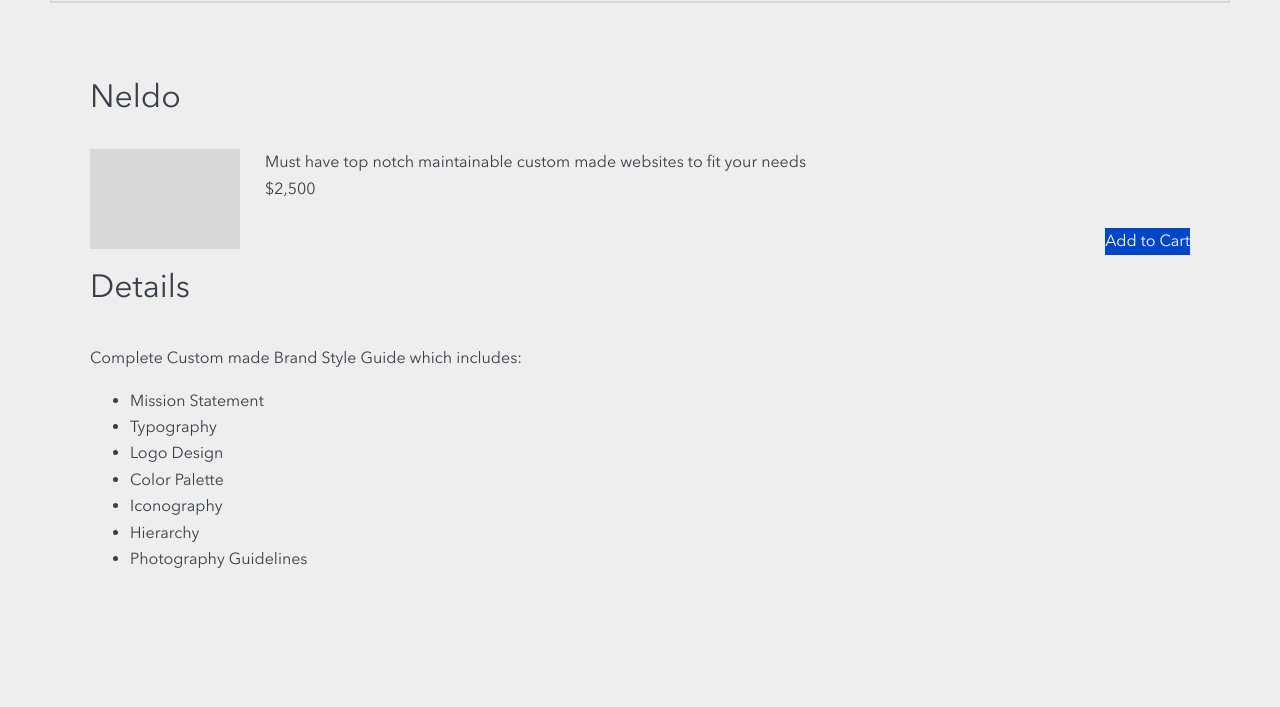
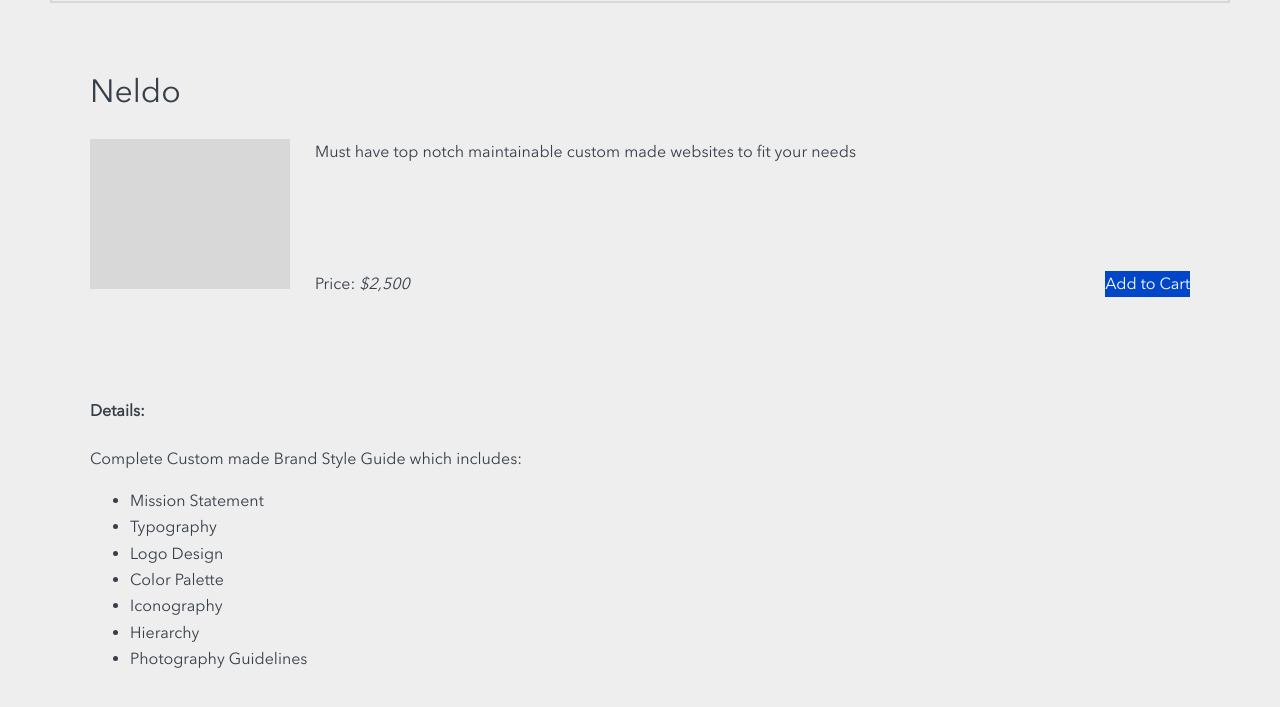
Before and after one commit to nyoandnuraco/nyoandnuraco, a Gatsby site: page /shop/neldo in a window 1280 px wide. Shown: the part 127-834 px from the top of the page. Before the commit the page ends 800 px from the top, so only its background shows below. Built offline with nearby package versions, Linux system fonts and the light colour scheme; Gatsby itself is replaced by a stand-in of ours.

Commit message:
add:productdetailstyle

```diff
--- a/src/pages/shop.module.css
+++ b/src/pages/shop.module.css
@@ -18,17 +18,14 @@
   }
 
  .imgbox{
-    width:150px;
-    height: 100px;
+    width:200px;
+    height: 150px;
     background-color: #d8d8d8;
     display: inline-block;
     float:left;
     margin-right: 25px;
  }
 
- .description{
-     padding:20px;
- }
 
  #ctabtn{
      float:right;
--- a/src/pages/shop/neldo.js
+++ b/src/pages/shop/neldo.js
@@ -22,15 +22,16 @@ class Neldo extends React.Component {
         </div>
     </nav>
 <div class="wrapper">
-     <h2>Neldo</h2>
+     <h1>Neldo</h1>
 
                <div className={styles.imgbox}></div>
-                <div class="description">Must have top notch maintainable custom made websites to fit your needs</div>
-             <span>$2,500</span>
-                <br/>  <br/>
+                <div>Must have top notch maintainable custom made websites to fit your needs</div>
 
+                <br/>  <br/>   <br/>  <br/>
+                <span>Price: <i>$2,500</i></span>
    <div id={styles.ctabtn} className="btn text-white btn-lg">Add to Cart</div>
-    <h3>Details</h3>
+   <br/>  <br/><br/>  <br/>
+    <h4>Details:</h4>
     <p>Complete Custom made Brand Style Guide which includes:</p>
     <ul>
         <li>Mission Statement</li>
```
